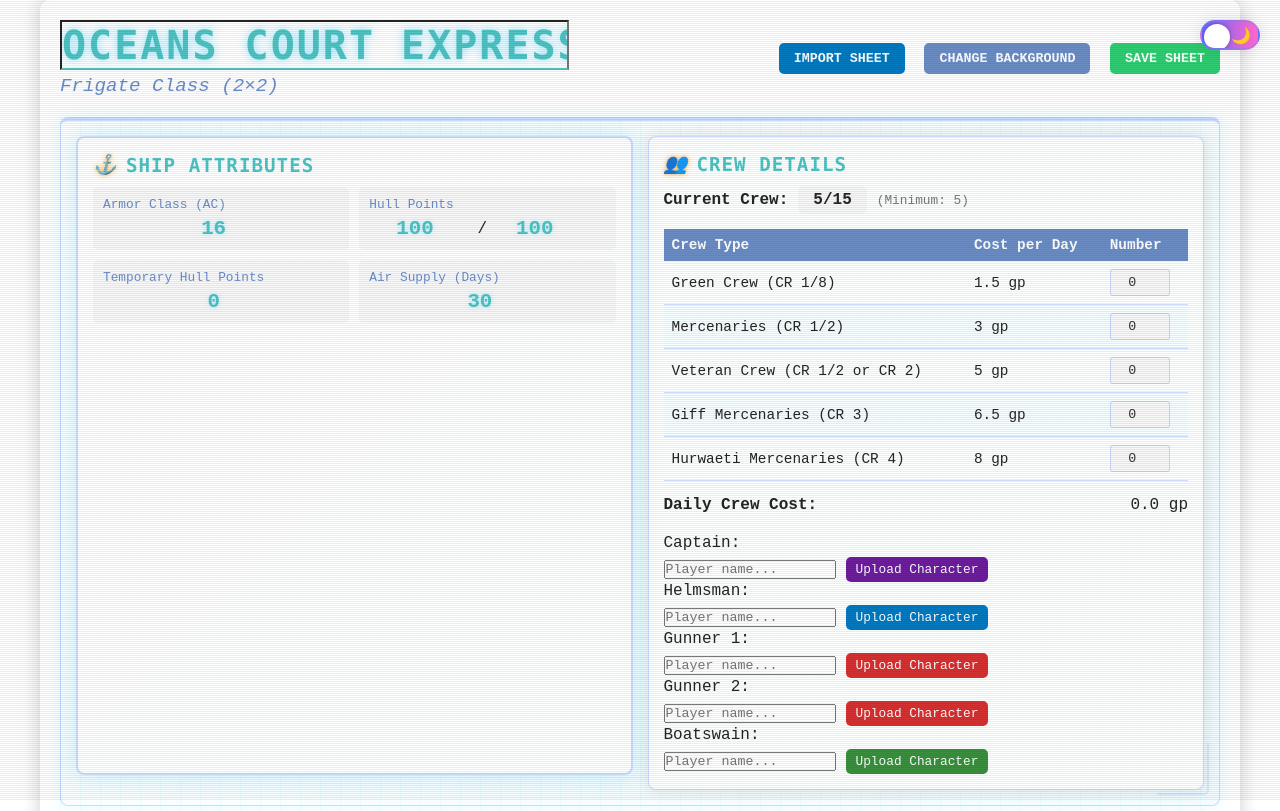
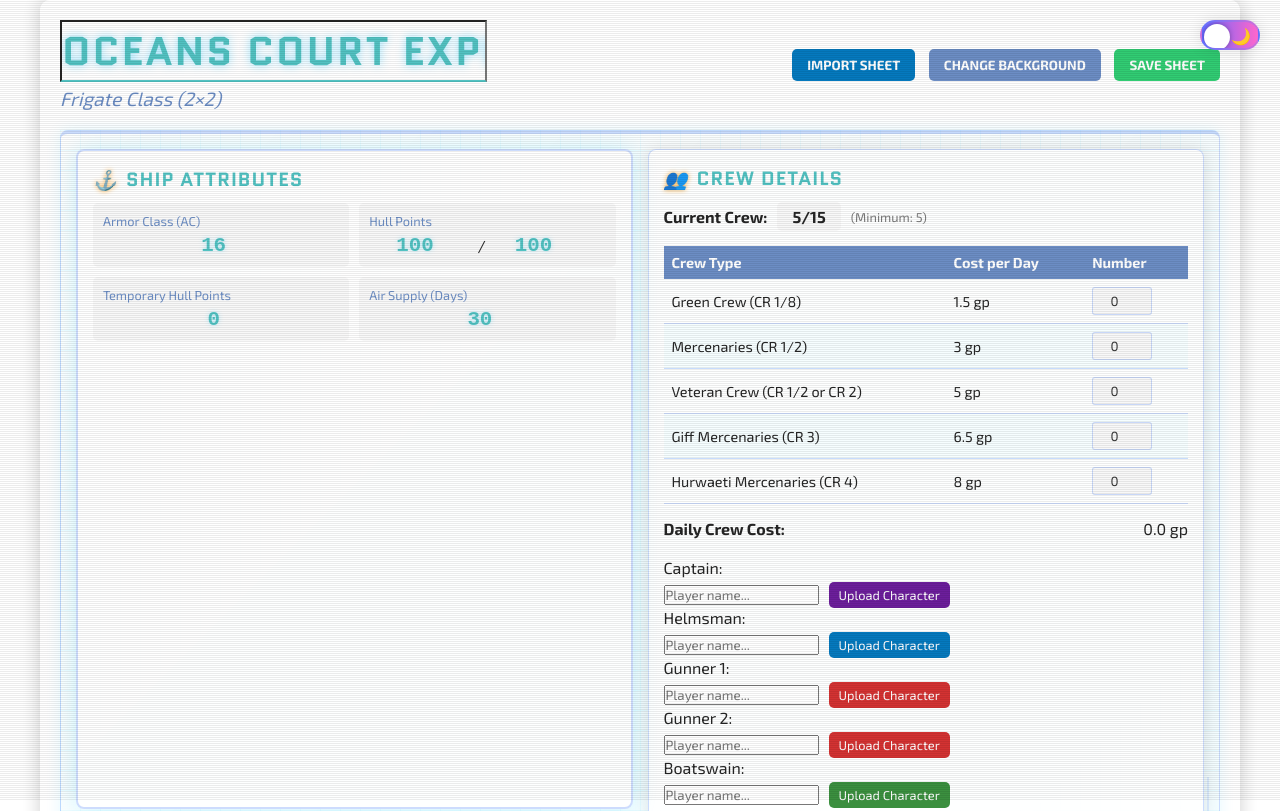
Before and after one commit to b00yahg/Ocean-Court-Express-Character-Sheet, a plain HTML site: page index.html in a window 1280 px wide. Shown: the top 811 px of the page. Drawn offline with Linux system fonts and the light colour scheme.

Commit message:
Update index.html

```diff
--- a/index.html
+++ b/index.html
@@ -4,6 +4,9 @@
     <meta charset="UTF-8">
     <meta name="viewport" content="width=device-width, initial-scale=1.0">
     <title>Oceans Court Express - Ship Character Sheet</title>
+    <link rel="preconnect" href="https://fonts.googleapis.com">
+    <link rel="preconnect" href="https://fonts.gstatic.com" crossorigin>
+    <link href="https://fonts.googleapis.com/css2?family=Exo+2:wght@400;500;700&family=Quantico:wght@400;700&display=swap" rel="stylesheet">
     <style>
         :root {
             /* Light mode variables - Subtle Y2K Inspired */
@@ -45,10 +48,10 @@
         }
 
         * {
-          box-sizing: border-box;
-          margin: 0;
-          padding: 0;
-          font-family: 'Courier New', monospace; /* More technical/computer-like font */
+            box-sizing: border-box;
+            margin: 0;
+            padding: 0;
+            font-family: 'Exo 2', sans-serif; /* Base font for most content */
         }
 
         /* Improved CRT effect that will cover the entire page */
@@ -133,10 +136,10 @@
           text-transform: uppercase;
           border-bottom: 2px solid var(--accent-cyan);
           margin-bottom: 5px;
-          font-family: 'Lucida Console', 'Courier New', monospace; /* Tech-oriented font */
+          font-family: 'Quantico', sans-serif;
           letter-spacing: 2px;
           color: var(--accent-cyan);
-          text-shadow: 0 0 10px rgba(51, 204, 255, 0.5); /* Subtle glow */
+          text-shadow: 0 0 10px rgba(51, 204, 255, 0.5);
         }
 
         .ship-name::after {
@@ -311,7 +314,7 @@
           margin-bottom: 10px;
           display: flex;
           align-items: center;
-          font-family: 'Lucida Console', 'Courier New', monospace;
+          font-family: 'Quantico', sans-serif;
           text-transform: uppercase;
           letter-spacing: 1px;
         }
@@ -403,8 +406,9 @@
         .fixed-value {
             font-size: 1.2rem;
             font-weight: bold;
-            font-family: 'Courier New', monospace;
+            font-family: 'Exo 2', sans-serif;
             text-shadow: 0 0 5px var(--accent-cyan);
+            color: var(--text);
         }
 
         .crew-container {
@@ -707,6 +711,7 @@
             border-radius: 5px;
             cursor: pointer;
             transition: all 0.2s;
+            color: var(--text);
         }
 
         .command-option.selected {
```
